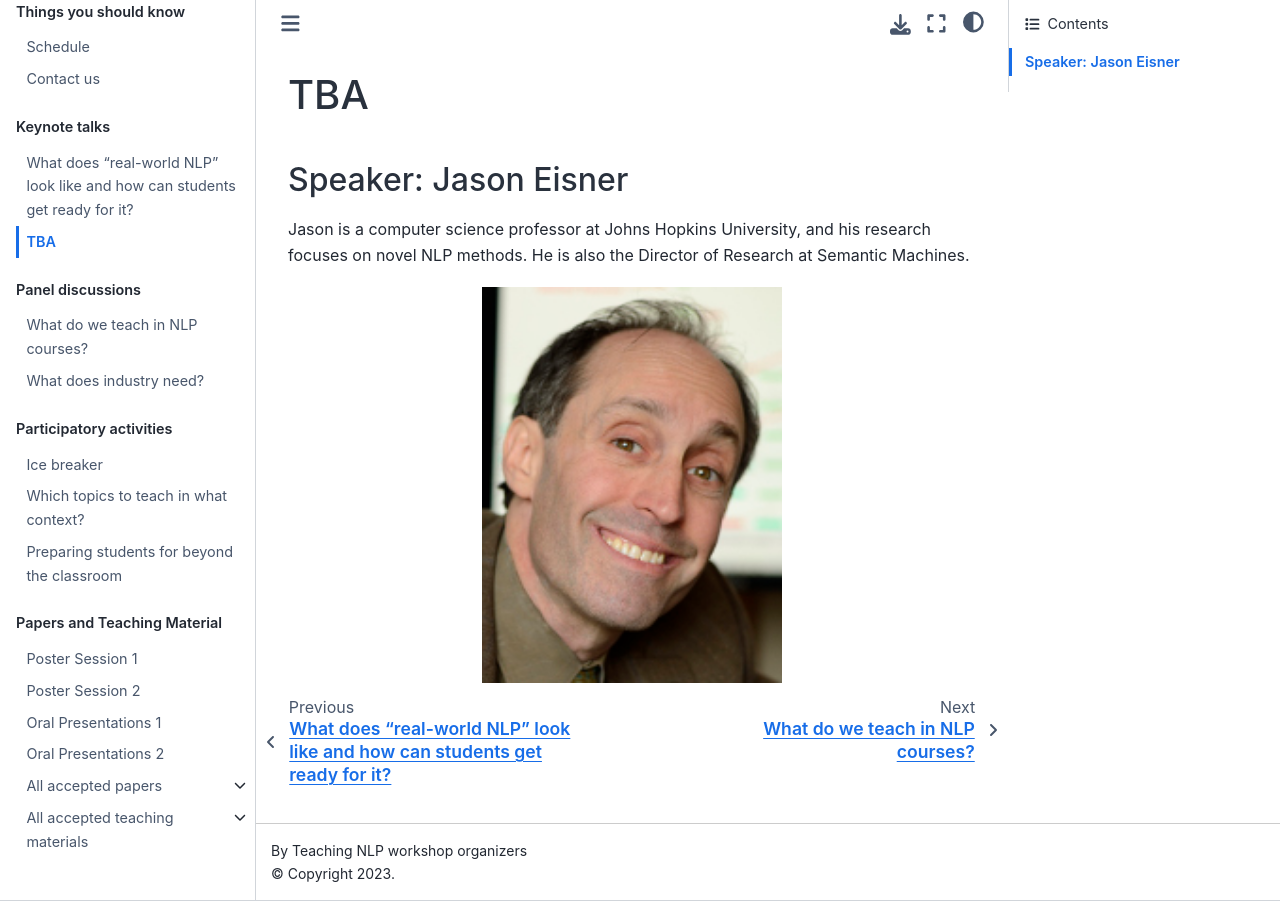
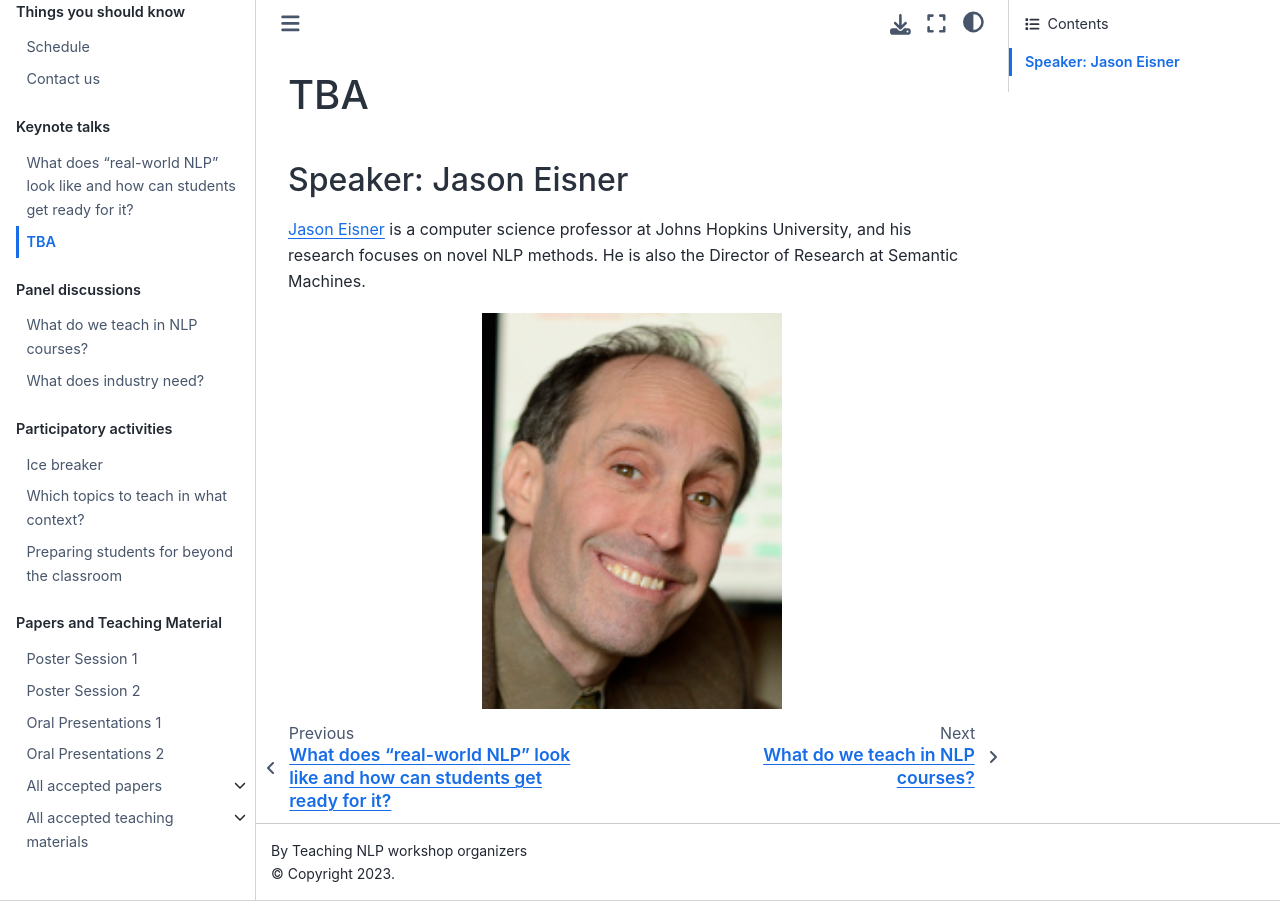
Before and after one commit to TeachingNLP/workshop-book, a Jupyter Book: the page built from keynotes/jason_eisner.md, in a window 1280 px wide. Built offline with Jupyter Book 1.0.4 settings and Sphinx 7.4.7 and the Sphinx Book theme 1.1.4, drawn with Linux system fonts in a browser that asks for light colours.

Commit message:
updating

````diff
--- a/keynotes/jason_eisner.md
+++ b/keynotes/jason_eisner.md
@@ -3,7 +3,7 @@
 
 ## Speaker: Jason Eisner
 
-Jason is a computer science professor at Johns Hopkins University, and his research focuses on novel NLP methods. He is also the Director of Research at Semantic Machines.
+[Jason Eisner](https://www.cs.jhu.edu/~jason/) is a computer science professor at Johns Hopkins University, and his research focuses on novel NLP methods. He is also the Director of Research at Semantic Machines.
 
 ```{image} ../img/jason.jpeg
 :alt: Jason
````
Also changed, not shown: keynotes/ines_montani.md (+1 -1 lines).
